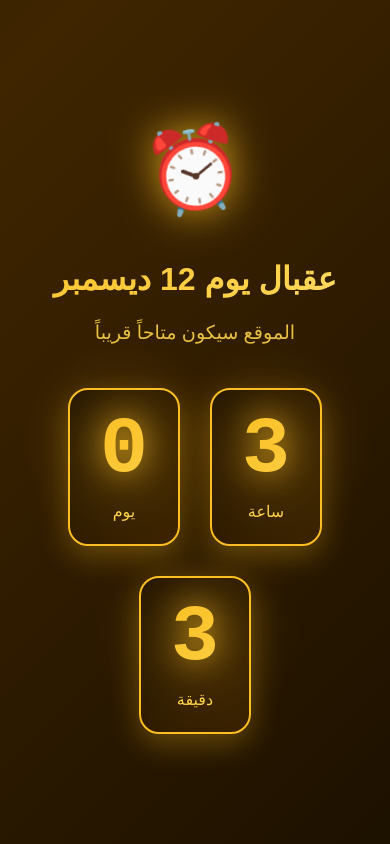
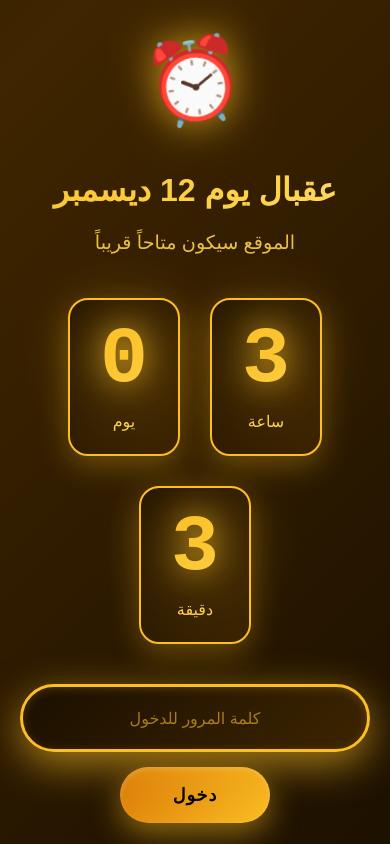
Before and after one commit to abdulrhmanElsawy/dorda-birth-day, a React (Create React App) app: page / in a window 390 px wide. Built offline with nearby package versions, Linux system fonts and the light colour scheme; a web font is replaced by a local one.

Commit message:
first commit

```diff
--- a/src/components/Website.js
+++ b/src/components/Website.js
@@ -91,6 +91,8 @@ const Website = () => {
   const [passwordError, setPasswordError] = useState(false);
   const [countdownPasswordInput, setCountdownPasswordInput] = useState('');
   const [countdownPasswordError, setCountdownPasswordError] = useState(false);
+  const [dateWaitPasswordInput, setDateWaitPasswordInput] = useState('');
+  const [dateWaitPasswordError, setDateWaitPasswordError] = useState(false);
   const swiperRef = useRef(null);
   const galleryContainerRef = useRef(null);
   const autoScrollIntervalRef = useRef(null);
@@ -162,6 +164,20 @@ const Website = () => {
     } else {
       setCountdownPasswordError(true);
       setCountdownPasswordInput('');
+    }
+  };
+
+  // Handle date wait password submission
+  const handleDateWaitPasswordSubmit = (e) => {
+    e.preventDefault();
+    if (dateWaitPasswordInput === PASSWORD) {
+      // Skip date restriction
+      setIsDatePassed(true);
+      setDateWaitPasswordError(false);
+      setDateWaitPasswordInput('');
+    } else {
+      setDateWaitPasswordError(true);
+      setDateWaitPasswordInput('');
     }
   };
 
@@ -710,7 +726,7 @@ const Website = () => {
         className="countdown-password-container"
         initial={{ opacity: 0, y: 20 }}
         animate={{ opacity: 1, y: 0 }}
-        transition={{ delay: 1, duration: 0.5 }}
+        transition={{ delay: 0.3, duration: 0.5 }}
       >
         <form onSubmit={handleCountdownPasswordSubmit} className="countdown-password-form">
           <motion.input
@@ -723,9 +739,10 @@ const Website = () => {
             className={`countdown-password-input ${countdownPasswordError ? 'error' : ''}`}
             placeholder="كلمة المرور لتخطي العد التنازلي"
             autoComplete="off"
+            autoFocus
             initial={{ scale: 0.9, opacity: 0 }}
             animate={{ scale: 1, opacity: 1 }}
-            transition={{ delay: 1.2 }}
+            transition={{ delay: 0.5 }}
           />
           {countdownPasswordError && (
             <motion.p
@@ -737,6 +754,17 @@ const Website = () => {
               كلمة المرور غير صحيحة
             </motion.p>
           )}
+          <motion.button
+            type="submit"
+            className="countdown-password-submit"
+            whileHover={{ scale: 1.05 }}
+            whileTap={{ scale: 0.95 }}
+            initial={{ opacity: 0 }}
+            animate={{ opacity: 1 }}
+            transition={{ delay: 0.7 }}
+          >
+            تخطي
+          </motion.button>
         </form>
       </motion.div>
     </motion.div>
@@ -1293,6 +1321,52 @@ const Website = () => {
               </div>
             </div>
           )}
+
+          {/* Date Wait Password Input */}
+          <motion.form
+            onSubmit={handleDateWaitPasswordSubmit}
+            className="date-wait-password-form"
+            initial={{ opacity: 0, y: 20 }}
+            animate={{ opacity: 1, y: 0 }}
+            transition={{ delay: 0.5, duration: 0.5 }}
+          >
+            <motion.input
+              type="password"
+              value={dateWaitPasswordInput}
+              onChange={(e) => {
+                setDateWaitPasswordInput(e.target.value);
+                setDateWaitPasswordError(false);
+              }}
+              className={`date-wait-password-input ${dateWaitPasswordError ? 'error' : ''}`}
+              placeholder="كلمة المرور للدخول"
+              autoComplete="off"
+              autoFocus
+              initial={{ scale: 0.9, opacity: 0 }}
+              animate={{ scale: 1, opacity: 1 }}
+              transition={{ delay: 0.7 }}
+            />
+            {dateWaitPasswordError && (
+              <motion.p
+                className="date-wait-password-error"
+                initial={{ opacity: 0, y: -10 }}
+                animate={{ opacity: 1, y: 0 }}
+                exit={{ opacity: 0 }}
+              >
+                كلمة المرور غير صحيحة
+              </motion.p>
+            )}
+            <motion.button
+              type="submit"
+              className="date-wait-password-submit"
+              whileHover={{ scale: 1.05 }}
+              whileTap={{ scale: 0.95 }}
+              initial={{ opacity: 0 }}
+              animate={{ opacity: 1 }}
+              transition={{ delay: 0.9 }}
+            >
+              دخول
+            </motion.button>
+          </motion.form>
         </div>
       </motion.div>
     );
--- a/src/components/css/styles.css
+++ b/src/components/css/styles.css
@@ -104,6 +104,95 @@
     font-size: clamp(1rem, 2.5vw, 1.5rem);
     color: #fcd34d;
     direction: rtl;
+  }
+
+  /* Date Wait Password Input */
+  .date-wait-password-form {
+    display: flex;
+    flex-direction: column;
+    align-items: center;
+    gap: 15px;
+    margin-top: 40px;
+    width: 100%;
+    max-width: 400px;
+    margin-left: auto;
+    margin-right: auto;
+  }
+
+  .date-wait-password-input {
+    width: 100%;
+    padding: 18px 25px;
+    font-size: clamp(1.1rem, 3.5vw, 1.6rem);
+    text-align: center;
+    background: linear-gradient(135deg, rgba(26, 15, 0, 0.9), rgba(63, 37, 0, 0.9));
+    border: 3px solid rgba(251, 191, 36, 0.7);
+    border-radius: 35px;
+    color: #fbbf24;
+    outline: none;
+    direction: ltr;
+    letter-spacing: 5px;
+    font-weight: 700;
+    box-shadow: 0 8px 30px rgba(251, 191, 36, 0.4),
+                inset 0 2px 10px rgba(251, 191, 36, 0.1);
+    transition: all 0.3s ease;
+    backdrop-filter: blur(15px);
+  }
+
+  .date-wait-password-input::placeholder {
+    color: rgba(251, 191, 36, 0.6);
+    direction: rtl;
+    letter-spacing: normal;
+    font-size: clamp(1rem, 3vw, 1.3rem);
+    font-weight: 500;
+  }
+
+  .date-wait-password-input:focus {
+    border-color: #fbbf24;
+    box-shadow: 0 12px 40px rgba(251, 191, 36, 0.6),
+                inset 0 2px 10px rgba(251, 191, 36, 0.2);
+    background: linear-gradient(135deg, rgba(26, 15, 0, 0.95), rgba(63, 37, 0, 0.95));
+    transform: scale(1.02);
+  }
+
+  .date-wait-password-input.error {
+    border-color: #dc2626;
+    box-shadow: 0 8px 30px rgba(220, 38, 38, 0.4);
+    animation: shake 0.5s ease;
+  }
+
+  .date-wait-password-error {
+    color: #ef4444;
+    font-size: clamp(1rem, 3vw, 1.3rem);
+    direction: rtl;
+    text-align: center;
+    text-shadow: 0 0 15px rgba(220, 38, 38, 0.6);
+    font-weight: 600;
+    margin-top: -10px;
+  }
+
+  .date-wait-password-submit {
+    padding: 15px 40px;
+    font-size: clamp(1.1rem, 3.5vw, 1.5rem);
+    font-weight: 700;
+    color: #000;
+    background: linear-gradient(135deg, #d97706 0%, #fbbf24 50%, #fcd34d 100%);
+    background-size: 200% 200%;
+    border: none;
+    border-radius: 30px;
+    cursor: pointer;
+    box-shadow: 0 10px 30px rgba(251, 191, 36, 0.5),
+                inset 0 2px 5px rgba(255, 255, 255, 0.2);
+    letter-spacing: 1px;
+    transition: all 0.3s ease;
+    direction: rtl;
+    min-width: 150px;
+  }
+
+  .date-wait-password-submit:hover {
+    background-position: 100% 0;
+    box-shadow: 0 15px 40px rgba(251, 191, 36, 0.7),
+                inset 0 2px 5px rgba(255, 255, 255, 0.3);
+    transform: translateY(-2px);
   }
 
   /* ===== PASSWORD SCREEN ===== */
@@ -664,11 +753,11 @@
   /* Countdown Password Input */
   .countdown-password-container {
     position: absolute;
-    bottom: 50px;
+    bottom: 80px;
     left: 50%;
     transform: translateX(-50%);
     width: 90%;
-    max-width: 400px;
+    max-width: 450px;
     z-index: 100;
   }
 
@@ -681,47 +770,77 @@
 
   .countdown-password-input {
     width: 100%;
-    padding: 15px 20px;
-    font-size: clamp(1rem, 3vw, 1.4rem);
+    padding: 18px 25px;
+    font-size: clamp(1.1rem, 3.5vw, 1.6rem);
     text-align: center;
-    background: rgba(0, 0, 0, 0.7);
-    border: 2px solid rgba(251, 191, 36, 0.5);
-    border-radius: 30px;
+    background: rgba(0, 0, 0, 0.85);
+    border: 3px solid rgba(251, 191, 36, 0.7);
+    border-radius: 35px;
     color: #fbbf24;
     outline: none;
     direction: ltr;
-    letter-spacing: 4px;
-    font-weight: 600;
-    box-shadow: 0 5px 20px rgba(251, 191, 36, 0.2);
+    letter-spacing: 5px;
+    font-weight: 700;
+    box-shadow: 0 8px 30px rgba(251, 191, 36, 0.4),
+                inset 0 2px 10px rgba(251, 191, 36, 0.1);
     transition: all 0.3s ease;
-    backdrop-filter: blur(10px);
+    backdrop-filter: blur(15px);
   }
 
   .countdown-password-input::placeholder {
-    color: rgba(251, 191, 36, 0.5);
+    color: rgba(251, 191, 36, 0.6);
     direction: rtl;
     letter-spacing: normal;
-    font-size: clamp(0.9rem, 2.5vw, 1.2rem);
+    font-size: clamp(1rem, 3vw, 1.3rem);
+    font-weight: 500;
   }
 
   .countdown-password-input:focus {
     border-color: #fbbf24;
-    box-shadow: 0 8px 30px rgba(251, 191, 36, 0.4);
-    background: rgba(0, 0, 0, 0.8);
+    box-shadow: 0 12px 40px rgba(251, 191, 36, 0.6),
+                inset 0 2px 10px rgba(251, 191, 36, 0.2);
+    background: rgba(0, 0, 0, 0.9);
+    transform: scale(1.02);
   }
 
   .countdown-password-input.error {
     border-color: #dc2626;
-    box-shadow: 0 5px 20px rgba(220, 38, 38, 0.3);
+    box-shadow: 0 8px 30px rgba(220, 38, 38, 0.4);
     animation: shake 0.5s ease;
   }
 
   .countdown-password-error {
     color: #ef4444;
-    font-size: clamp(0.9rem, 2.5vw, 1.2rem);
+    font-size: clamp(1rem, 3vw, 1.3rem);
     direction: rtl;
     text-align: center;
-    text-shadow: 0 0 10px rgba(220, 38, 38, 0.5);
+    text-shadow: 0 0 15px rgba(220, 38, 38, 0.6);
+    font-weight: 600;
+  }
+
+  .countdown-password-submit {
+    padding: 12px 35px;
+    font-size: clamp(1rem, 3vw, 1.3rem);
+    font-weight: 700;
+    color: #000;
+    background: linear-gradient(135deg, #d97706 0%, #fbbf24 50%, #fcd34d 100%);
+    background-size: 200% 200%;
+    border: none;
+    border-radius: 25px;
+    cursor: pointer;
+    box-shadow: 0 8px 25px rgba(251, 191, 36, 0.5),
+                inset 0 2px 5px rgba(255, 255, 255, 0.2);
+    letter-spacing: 1px;
+    transition: all 0.3s ease;
+    direction: rtl;
+    min-width: 120px;
+  }
+
+  .countdown-password-submit:hover {
+    background-position: 100% 0;
+    box-shadow: 0 12px 35px rgba(251, 191, 36, 0.7),
+                inset 0 2px 5px rgba(255, 255, 255, 0.3);
+    transform: translateY(-2px);
   }
 
   /* ===== MONTAGE STAGE ===== */
```
